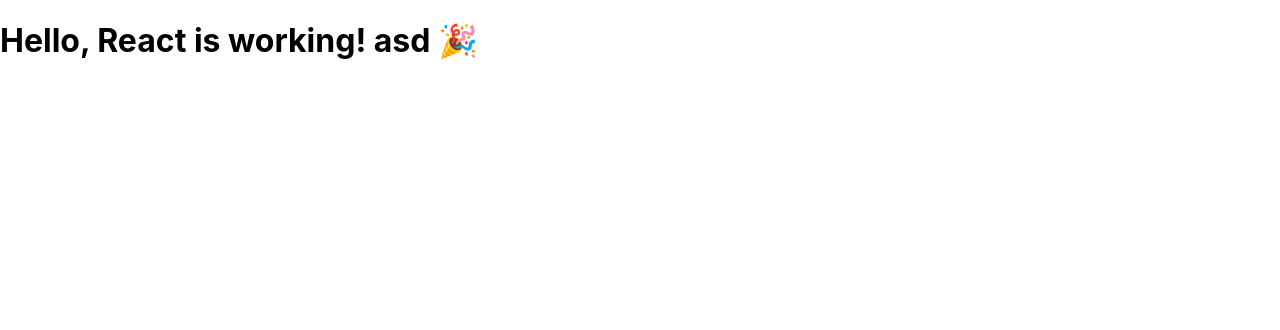
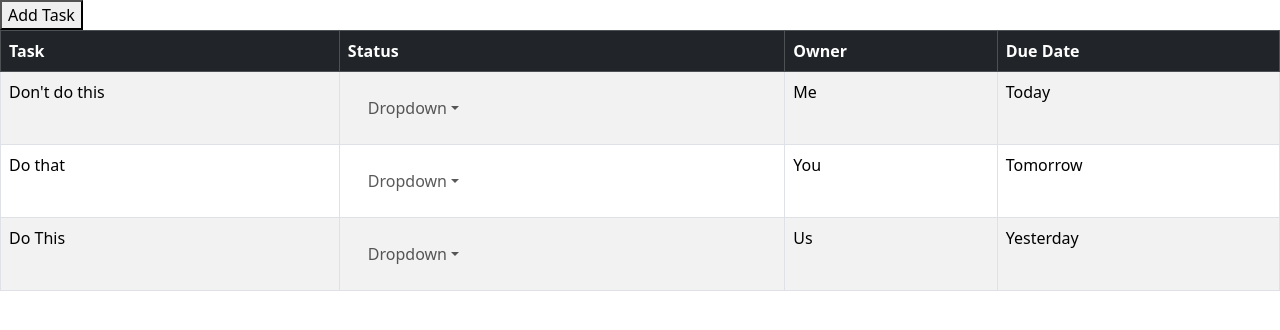
Before and after one commit to TiltedFaith/ToDoList, a React (Create React App) app: page / in a window 1280 px wide. Shown: the top 330 px of the page. Built offline with nearby package versions, Linux system fonts and the light colour scheme.

Commit message:
Added dropdown menu

```diff
--- a/package.json
+++ b/package.json
@@ -7,8 +7,9 @@
     "cra-template": "1.2.0",
     "joi": "^17.13.3",
     "react": "^18.3.1",
+    "react-bootstrap": "^2.10.9",
     "react-dom": "^18.3.1",
-    "react-scripts": "^5.0.1",
+    "react-scripts": "^3.0.1",
     "web-vitals": "^4.2.4"
   },
   "scripts": {
--- a/src/App.js
+++ b/src/App.js
@@ -1,7 +1,37 @@
+import "bootstrap/dist/css/bootstrap.min.css";
+import './styles/App.css';
+import CustomDropdown from './components/dropdown.js';
+import React from "react";
+
 function App() {
+  const data = [
+    { task: "Don't do this", status: 25, city: "Me", date: "Today"},
+    { task: "Do that", status: 30, city: "You", date: "Tomorrow" },
+    { task: "Do This", status: 27, city: "Us", date: "Yesterday" }
+  ];
   return (
     <div>
-      <h1>Hello, React is working! asd 🎉</h1>
+      <button onclick="myFunction()">Add Task</button>
+      <table className="table table-bordered table-striped">
+      <thead className="table-dark">
+        <tr>
+          <th>Task</th>
+          <th>Status</th>
+          <th>Owner</th>
+          <th>Due Date</th>
+        </tr>
+      </thead>
+      <tbody>
+        {data.map((person, index) => (
+          <tr key={index}>
+            <td>{person.task}</td>
+            <td>{<CustomDropdown />}</td>
+            <td>{person.city}</td>
+            <td>{person.date}</td>
+          </tr>
+        ))}
+      </tbody>
+    </table>
     </div>
   );
 }
--- /dev/null
+++ b/src/components/dropdown.js
@@ -0,0 +1,31 @@
+import React from 'react';
+import Container from 'react-bootstrap/Container';
+import Nav from 'react-bootstrap/Nav';
+import Navbar from 'react-bootstrap/Navbar';
+import NavDropdown from 'react-bootstrap/NavDropdown';
+
+const CustomDropdown = () => {
+    return (
+        <Navbar variant="light" bg="transparent" expand="lg">
+          <Container>
+            <Navbar.Toggle aria-controls="navbar-dark-example" />
+            <Navbar.Collapse id="navbar-dark-example">
+              <Nav>
+                <NavDropdown
+                  id="nav-dropdown-dark-example"
+                  title="Dropdown"
+                  menuVariant="light"
+                >
+                  <NavDropdown.Item href="#action/3.1">Not Started</NavDropdown.Item>
+                  <NavDropdown.Item href="#action/3.2">Blocked</NavDropdown.Item>
+                  <NavDropdown.Item href="#action/3.3">In progress</NavDropdown.Item>
+                  <NavDropdown.Item href="#action/3.4">Completed</NavDropdown.Item>
+                </NavDropdown>
+              </Nav>
+            </Navbar.Collapse>
+          </Container>
+        </Navbar>
+  );
+}
+
+export default CustomDropdown;
--- a/src/index.js
+++ b/src/index.js
@@ -1,8 +1,10 @@
 import React from 'react';
 import ReactDOM from 'react-dom/client';
-import './index.css';
+import './styles/index.css';
 import App from './App';
 import reportWebVitals from './reportWebVitals';
+import 'bootstrap/dist/css/bootstrap.min.css';
+
 
 const root = ReactDOM.createRoot(document.getElementById('root'));
 root.render(
```
Also changed, not shown: src/styles/App.css (renamed from src/App.css), src/styles/index.css (renamed from src/index.css), 1 other file (tests, documents, lock files or other folders).
